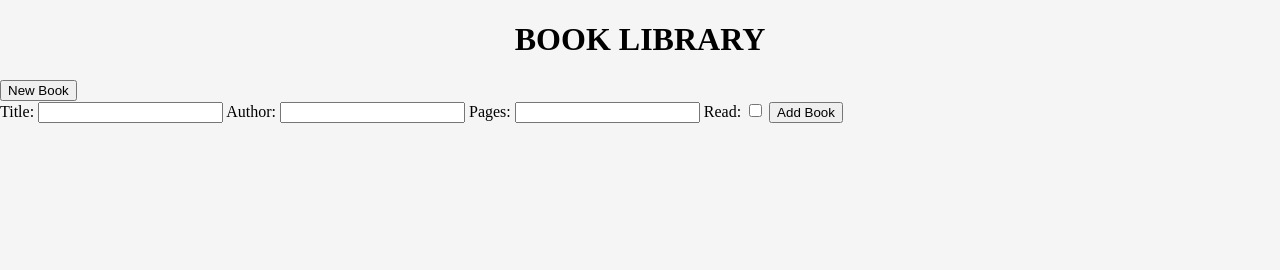
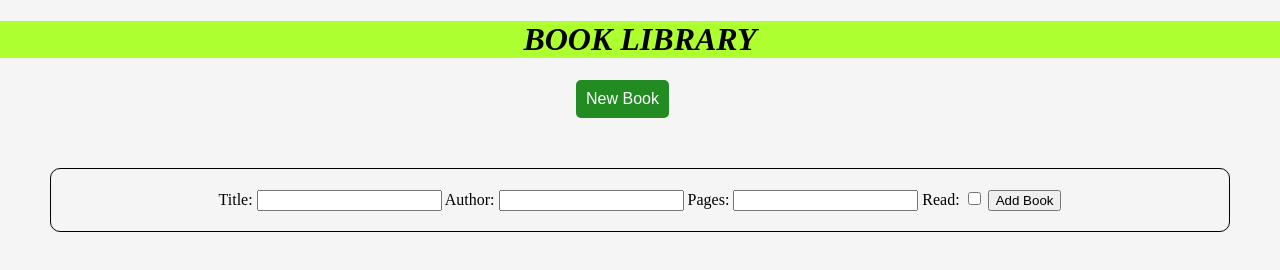
Before and after one commit to Glesedi/library, a plain HTML site: page index.html in a window 1280 px wide. Both pictures are taken after a click on the button "New Book". Drawn offline with Linux system fonts and the light colour scheme.

Commit message:
working on the style

```diff
--- a/style.css
+++ b/style.css
@@ -2,8 +2,31 @@ body{
     padding: 0;
     margin:0;
     background-color: whitesmoke;
+
 }
 
 .header{
     text-align: center;
+    background-color: greenyellow;
+    font-weight: bold;
+    font-style: italic;
 }
+
+#new-b-btn{
+    padding:10px;
+    margin-left: 45%;
+    font-size: 16px;
+    background-color:forestgreen;
+    color: #fff;
+    border: none;
+    border-radius: 5px;
+    cursor: pointer;
+}
+
+form{
+    padding:20px;
+    border:1px solid black;
+    text-align: center;
+    margin:50px;
+    border-radius: 10px;
+}
```
